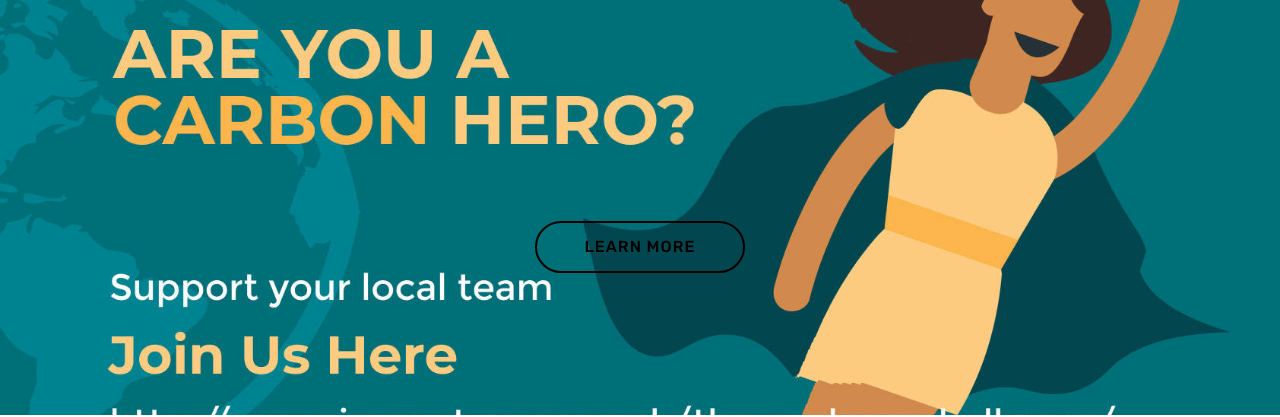
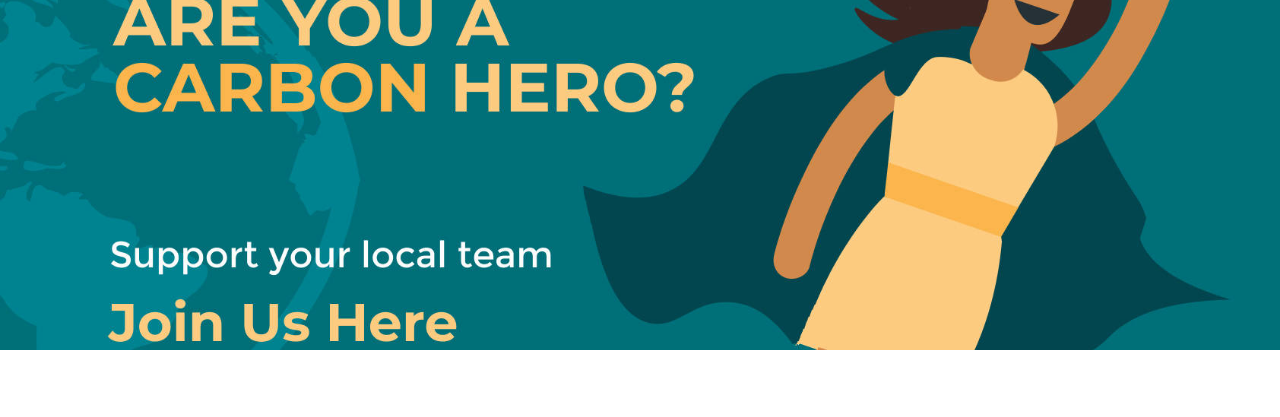
Before and after one commit to nigelmob/yorkbanner, a plain HTML site: page index.html in a window 1280 px wide. Shown: the top 417 px of the page. Drawn offline with Linux system fonts and the light colour scheme.

Commit message:
create github pages

```diff
--- a/index.html
+++ b/index.html
@@ -34,7 +34,7 @@
                 <h1 class="mbr-section-title mbr-bold pb-3 mbr-fonts-style display-1"></h1>
                 <h3 class="mbr-section-subtitle mbr-light pb-3 mbr-fonts-style display-2"></h3>
                 <p class="mbr-text pb-3 mbr-fonts-style display-5"></p>
-                <div class="mbr-section-btn"><a class="btn btn-md btn-black-outline display-4" href="#">LEARN MORE</a></div>
+
             </div>
         </div>
     </div>
```
Also changed, not shown: 1 other file.
